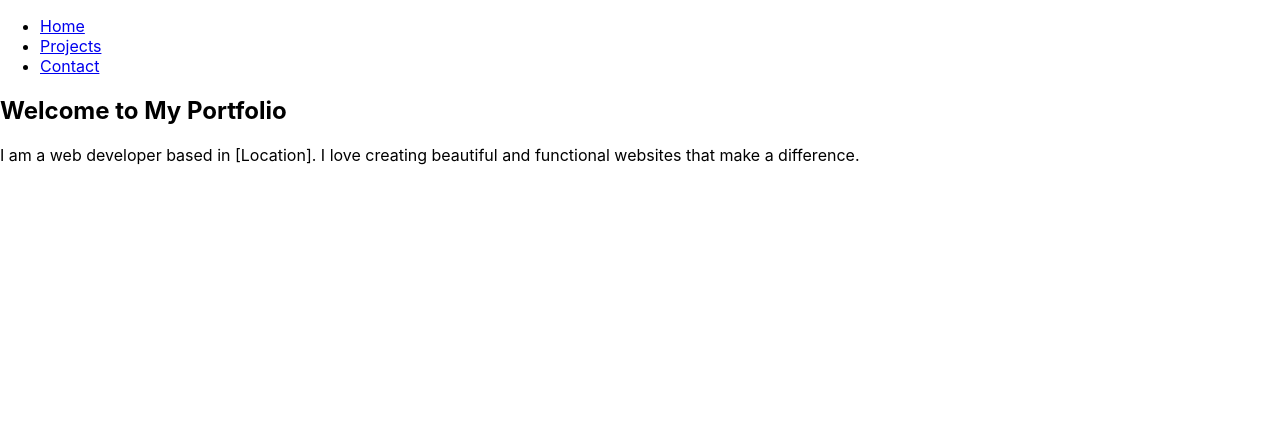
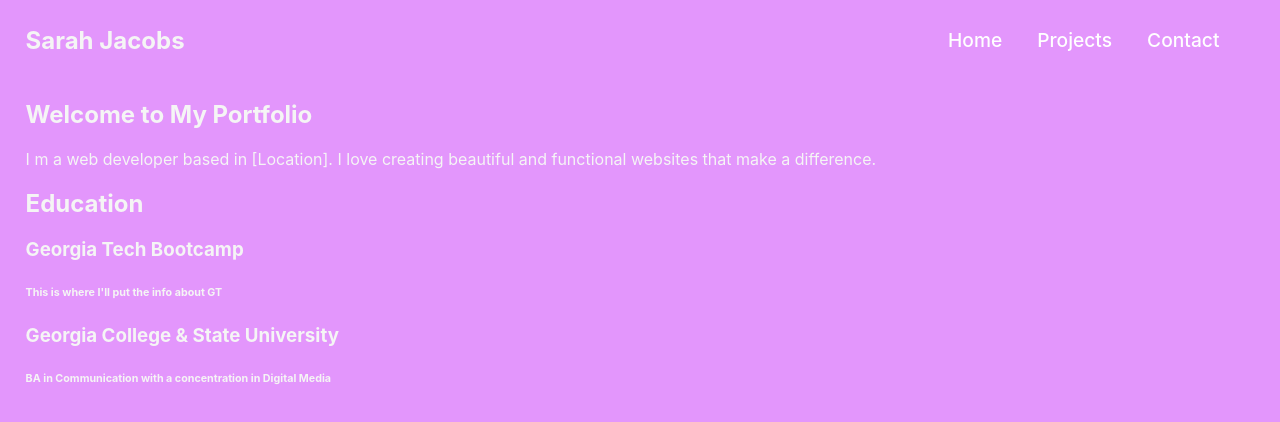
Before and after one commit to sarahgjacobs/sarah-portfolio, a React (Create React App) app: page / in a window 1280 px wide. Shown: the top 422 px of the page. Built offline with nearby package versions, Linux system fonts and the light colour scheme.

Commit message:
built homepage

```diff
--- a/src/components/Contact.js
+++ b/src/components/Contact.js
@@ -4,11 +4,11 @@ function Contact() {
   return (
     <section>
       <h1>Hi there! My name is Sarah and I...</h1>
-      <p>am a Software Engineer with a background
+      <h5>Am a Software Engineer with a background
             in communication and digital media. I'm currently seeking roles in Software
             Engineering, Web Development, and more. Through my bootcamp at Georgia Tech,
             I've learned and used languages including JavaScript, HTML, CSS, SQL,
-            MongoDB, Express, React and Node.js.</p>
+            MongoDB, Express, React and Node.js.</h5>
             <br/>Thanks for viewing my portfolio! Let's connect: 👩🏻‍💻
 
     </section>
--- a/src/components/Home.js
+++ b/src/components/Home.js
@@ -4,8 +4,14 @@ function Home() {
   return (
     <section>
       <h1>Welcome to My Portfolio</h1>
-      <p>I am a web developer based in [Location]. I love creating beautiful and functional websites that make a difference.</p>
-
+      <p>I m a web developer based in [Location]. I love creating beautiful and functional websites that make a difference.</p>
+      <div>
+        <h2>Education</h2>
+        <h3>Georgia Tech Bootcamp</h3>
+        <h6>This is where I'll put the info about GT</h6>
+        <h3>Georgia College & State University</h3>
+        <h6>BA in Communication with a concentration in Digital Media</h6>
+      </div>
     </section>
   );
 }
--- a/src/components/Navbar.js
+++ b/src/components/Navbar.js
@@ -2,13 +2,49 @@ import React from 'react';
 import { Link } from 'react-router-dom';
 
 function Navbar() {
+    const styles = {
+        navbar: {
+            display: 'flex',
+            justifyContent: 'space-between',
+            alignItems: 'center',
+            backgroundColor: 'rgb(227, 150, 252)',
+            height: '80px',
+            // padding: '0 50px'
+          },
+
+        navLinks: {
+          display: 'flex',
+          listStyle: 'none'
+
+        },
+        navItem: {
+          marginRight: '35px'
+        },
+        navLink: {
+          textDecoration: 'none',
+          color: '#fff',
+          fontSize: '1.2rem',
+          fontWeight: '500',
+          transition: 'all 0.3s ease',
+
+        },
+        navLinkHover: {
+          color: '#D8BFD8'
+        }
+      };
   return (
-    <nav>
-      <ul>
-        <li><Link to="/">Home</Link></li>
-        <li><Link to="/projects">Projects</Link></li>
-        <li><Link to="/contact">Contact</Link></li>
-
+    <nav style={styles.navbar}>
+        <h1 style={{ width: "100%", justifyContent: "center", backgroundcolor:'rgb(227, 150, 252)'}}>Sarah Jacobs</h1>
+      <ul style={styles.navLinks}>
+        <li style={styles.navItem}>
+          <Link to="/" style={styles.navLink}>Home</Link>
+        </li>
+        <li style={styles.navItem}>
+          <Link to="/projects" style={styles.navLink}>Projects</Link>
+        </li>
+        <li style={styles.navItem}>
+          <Link to="/contact" style={styles.navLink}>Contact</Link>
+        </li>
       </ul>
     </nav>
   );
--- a/src/index.css
+++ b/src/index.css
@@ -1,8 +1,15 @@
-body {
-  margin: 0;
+* {
+  box-sizing: border-box;
+  background-color:rgb(227, 150, 252) ;
   font-family: -apple-system, BlinkMacSystemFont, 'Segoe UI', 'Roboto', 'Oxygen',
     'Ubuntu', 'Cantarell', 'Fira Sans', 'Droid Sans', 'Helvetica Neue',
     sans-serif;
+    color: #f5f5f5
+}
+
+body {
+  margin: 0;
+  padding: 0 2%;
   -webkit-font-smoothing: antialiased;
   -moz-osx-font-smoothing: grayscale;
 }
@@ -11,3 +18,23 @@ code {
   font-family: source-code-pro, Menlo, Monaco, Consolas, 'Courier New',
     monospace;
 }
+
+button {
+  font-size: 1rem;
+  text-decoration: none;
+  padding: 0.25rem 1rem;
+  border-radius: .5rem;
+  border: none;
+  outline: none;
+  cursor: pointer;
+  margin: 0 1px;
+  background-color: var(--secondary);
+}
+
+button:hover {
+  opacity: .8;
+}
+
+img {
+  max-width: 100%;
+}
```
Also changed, not shown: src/App.css (line endings or trailing spaces).
